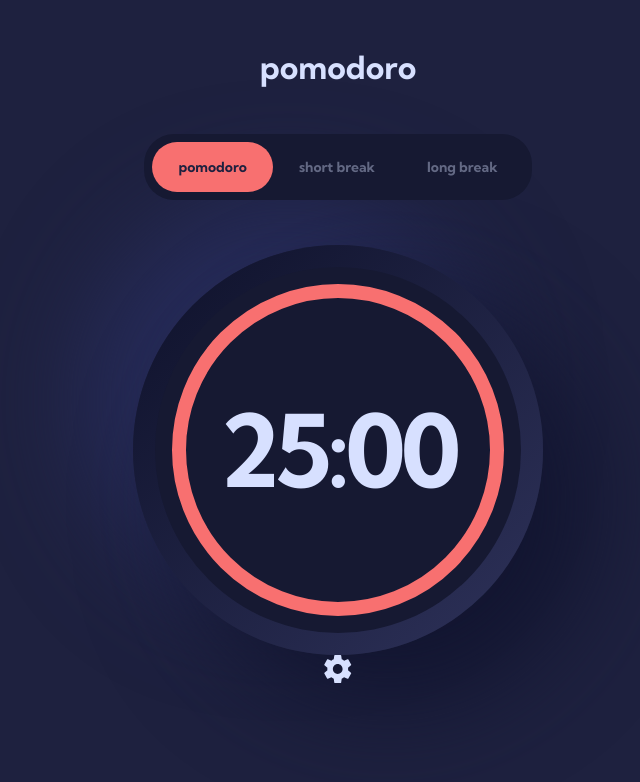
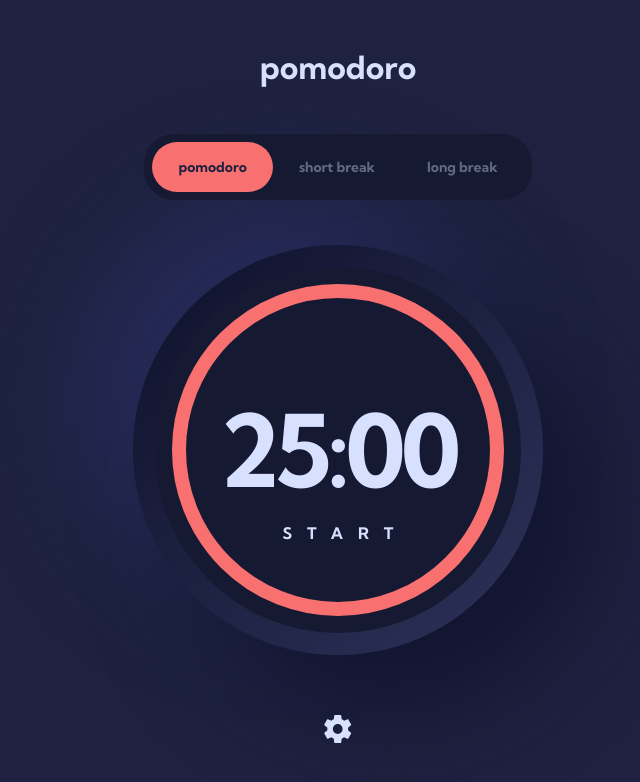
Before and after one commit to towkir/pomodoro-app, a Vue app: page / in a window 1280 px wide. Shown: the top 782 px of the page, without its empty margins (302-942 px from the left). Built offline with nearby package versions, Linux system fonts and the light colour scheme.

Commit message:
added pomodoro button text and dynamic state

```diff
--- a/src/assets/styles/mixins.scss
+++ b/src/assets/styles/mixins.scss
@@ -22,6 +22,7 @@
   line-height: 19px;
   font-weight: bold;
   letter-spacing: 15px;
+  margin-right: -15px;
   text-transform: uppercase;
 }
 
--- a/src/components/ThePomodoro.vue
+++ b/src/components/ThePomodoro.vue
@@ -1,5 +1,5 @@
 <script setup>
-import {computed} from "vue";
+import {computed, ref} from "vue";
 
 const props = defineProps({
   duration: {
@@ -8,11 +8,16 @@ const props = defineProps({
   }
 });
 
+const timerRunning = ref(false);
+
 const timer = computed(() => {
   const minutes = props.duration / 60;
   const remainingSeconds = props.duration % 60;
   return `${appendOrPrependZero(minutes)}:${appendOrPrependZero(remainingSeconds)}`;
 })
+const buttonText = computed(() => {
+  return timerRunning.value ? 'pause' : 'start';
+});
 
 function appendOrPrependZero(value) {
   return value < 10 ? `0${value}` : value;
@@ -26,6 +31,7 @@ function appendOrPrependZero(value) {
         <circle cx="164" cy="164" r="159" :stroke-dashoffset="`calc(1000px - (1000px * ${duration}) / 100)`"></circle>
       </svg>
       <h1>{{ timer }}</h1>
+      <h4>{{ buttonText }}</h4>
     </div>
   </div>
 </template>
@@ -38,21 +44,20 @@ function appendOrPrependZero(value) {
   background: linear-gradient(315deg, #2E325A 0%, #0E112A 100%);
   box-shadow: 50px 50px 100px 0 #121530, -50px -50px 100px 0 #272C5A;
   @include center-aligned-child;
-  margin: auto;
+  margin: 0 auto 60px;
   .pomodoro-dial {
     width: 366px;
     height: 366px;
     border-radius: 366px;
     background: $brand-navy-darker;
     @include center-aligned-child;
-    h1 {
-      @include heading-1;
-    }
+    position: relative;
     svg {
       position: absolute;
       width: 338px;
       height: 338px;
       transform: rotate(-90deg);
+      cursor: pointer;
       circle {
         fill: none;
         stroke: $brand-orange;
@@ -64,6 +69,14 @@ function appendOrPrependZero(value) {
         transition: stroke 0.3s ease-in-out;
       }
     }
+    h1 {
+      @include heading-1;
+    }
+    h4 {
+      @include heading-4;
+      position: absolute;
+      bottom: 90px;
+    }
   }
 }
 </style>
```
